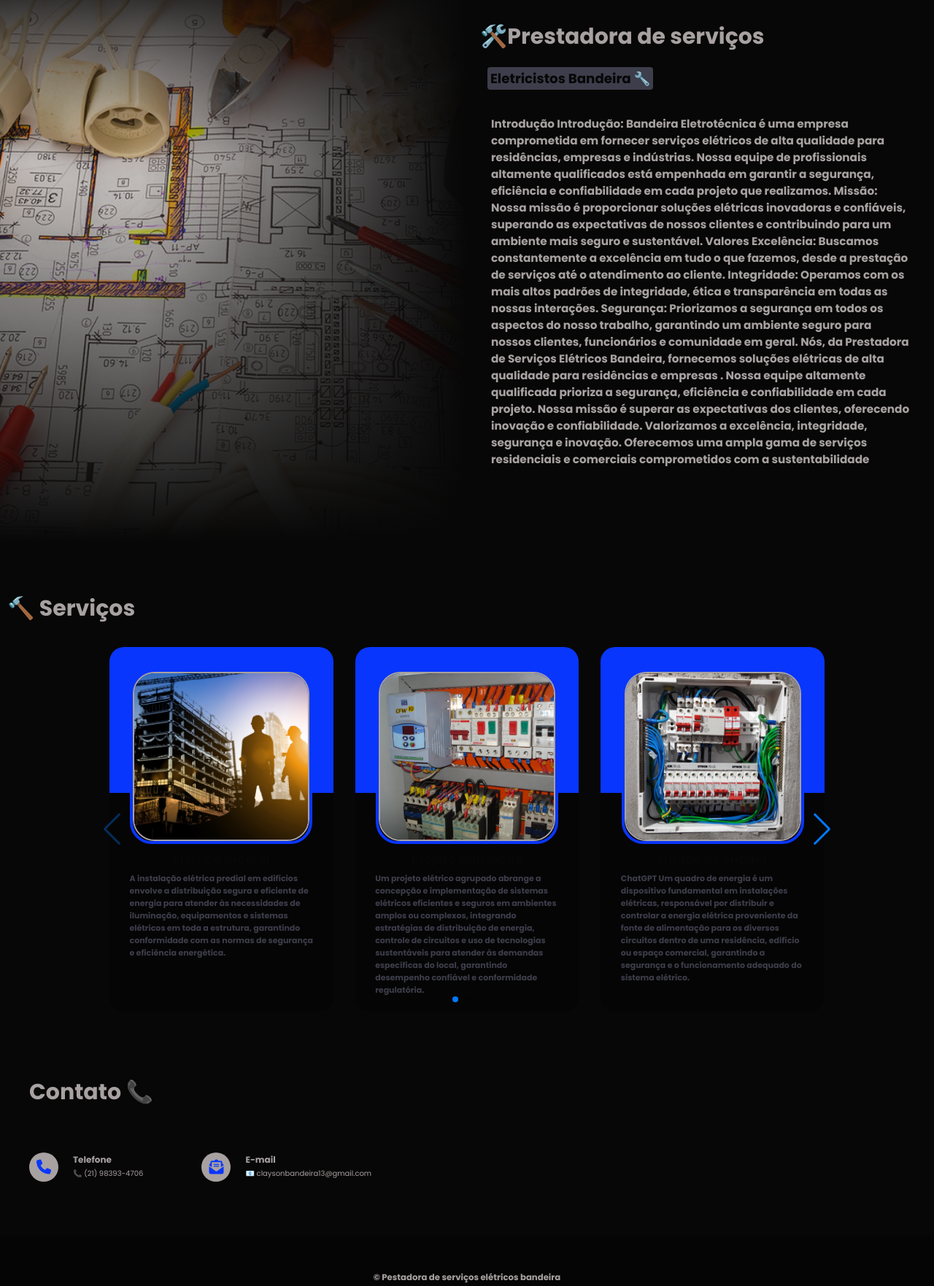
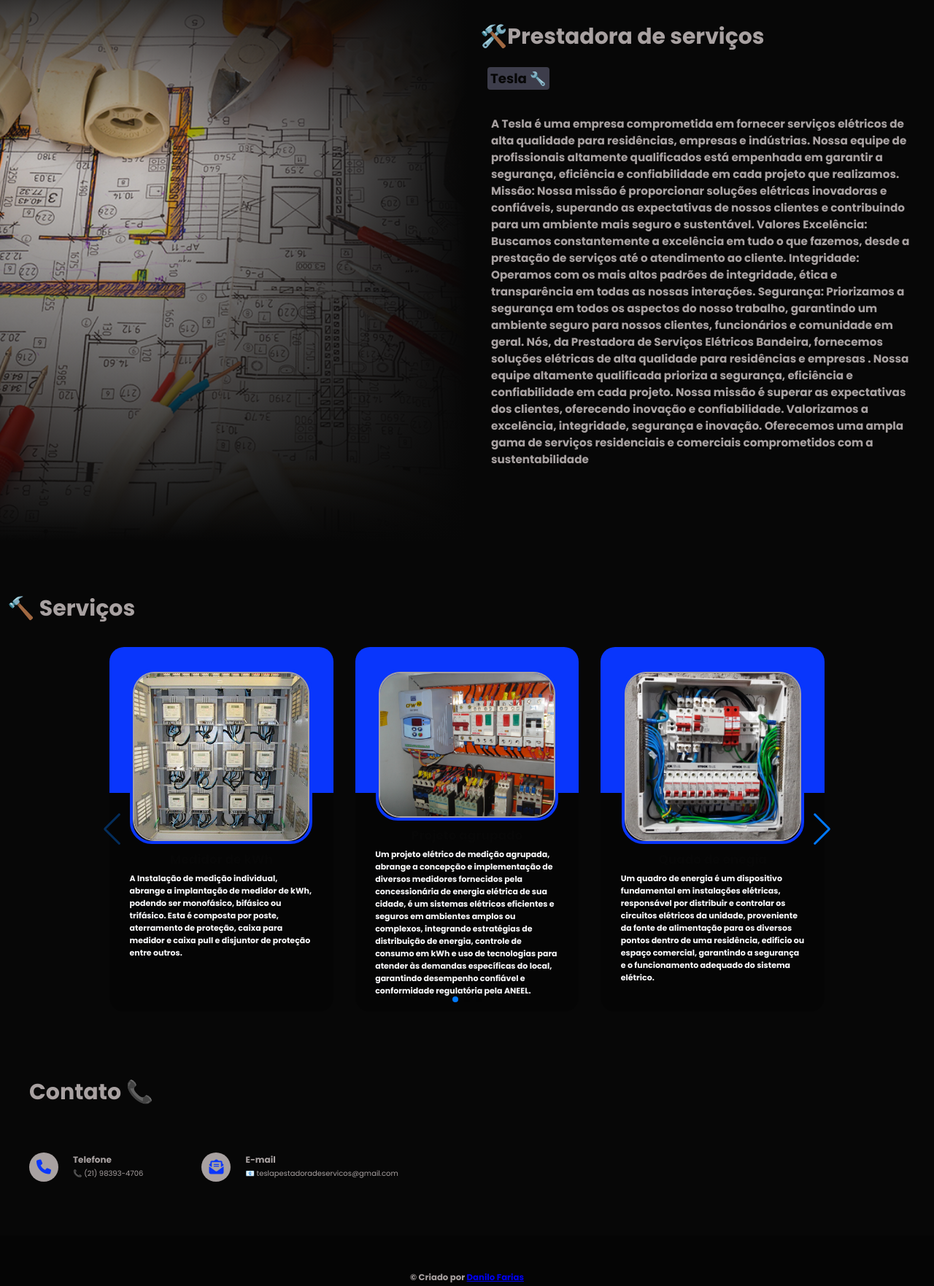
Before and after one commit to danilofariaspereira/cb-instala-oes-eletricas, a website: page index.html in a window 1280 px wide. Shown: the part 858-2621 px from the top of the page at 73% size. Drawn offline with nearby package versions, Linux system fonts and the light colour scheme.

Commit message:
troca de nome pra tesla

```diff
--- a/index.html
+++ b/index.html
@@ -12,7 +12,7 @@
   <link rel="stylesheet" href="https://cdn.jsdelivr.net/npm/swiper@11/swiper-bundle.min.css" />
 
   <link rel="stylesheet" href="styles.css">
-  <title>Bandeira Eletrisista </title>
+  <title>Tesla </title>
 </head>
 
 <body>
@@ -37,11 +37,11 @@
         <h1>Bem vindos <span></span></h1>
         <h1>a prestadora de<span></span></h1>
         <h1>serviços elétricos<span></span></h1>
-        <h1>Bandeira <span></span></h1>
+        <h1>Tesla <span></span></h1>
       </div>
 
       <div class="stacks-content">
-        <h3> 🛠️ Bandeira Eletricista  </h3>
+        <h3> 🛠️ Tesla  </h3>
         <h3>prestadora de serviços</h3>
         <h3>elétricos confiável e inovadora.</h3>
       </div>
@@ -49,7 +49,7 @@
 
     <div class="person-background">
       <div class="wrapper-profile-photo">
-        <img class="profile-photo" src="./src/img/logo-bandeira.png" alt="foto-logo">
+        <img class="profile-photo" src="./src/img/aaa.jpeg" alt="foto-logo">
       </div>
     </div>
   </section>
@@ -69,12 +69,11 @@
       </div>
 
       <h3>
-        <p>Eletricistos Bandeira 🔧</p>
+        <p>Tesla 🔧</p>
       </h3>
 
       <h4>
-        Introdução
-        Introdução: Bandeira Eletrotécnica é uma empresa comprometida em fornecer serviços elétricos
+         A Tesla é uma empresa comprometida em fornecer serviços elétricos
         de alta qualidade para residências, empresas e indústrias. Nossa equipe de profissionais altamente
         qualificados está empenhada em garantir a segurança, eficiência e confiabilidade em cada projeto que
         realizamos. Missão: Nossa missão é proporcionar soluções elétricas inovadoras e confiáveis, superando as
@@ -107,13 +106,13 @@
           <div class="swiper-slide card-project">
             <div class="image-project">
               <a href="/">
-                <img src="./src/img/predial.jpg" alt="predial">
+                <img src="./src/img/medidor-de-kWh.jpg" alt="predial">
               </a>
             </div>
 
-            <span>Eletrica predial </span>
+            <span>Medidor de kWh</span>
 
-            <p>A instalação elétrica predial em edifícios envolve a distribuição segura e eficiente de energia para atender às necessidades de iluminação, equipamentos e sistemas elétricos em toda a estrutura, garantindo conformidade com as normas de segurança e eficiência energética.</p>
+            <p>A Instalação de medição individual, abrange a implantação de medidor de kWh, podendo ser monofásico, bifásico ou trifásico. Esta é composta por poste, aterramento de proteção, caixa para medidor e caixa pull  e disjuntor de proteção entre outros.</p>
 
           </div>
           <div class="swiper-slide card-project">
@@ -125,7 +124,7 @@
 
             <span>Projeto agrupado </span>
 
-            <p> Um projeto elétrico agrupado abrange a concepção e implementação de sistemas elétricos eficientes e seguros em ambientes amplos ou complexos, integrando estratégias de distribuição de energia, controle de circuitos e uso de tecnologias sustentáveis para atender às demandas específicas do local, garantindo desempenho confiável e conformidade regulatória.</p>
+            <p>Um projeto elétrico de medição agrupada, abrange a concepção e implementação de diversos medidores fornecidos pela concessionária de energia elétrica de sua  cidade, é  um sistemas elétricos eficientes e seguros em ambientes amplos ou complexos, integrando estratégias de distribuição de energia, controle de consumo em kWh e uso de tecnologias  para atender às demandas específicas do local, garantindo desempenho confiável e conformidade regulatória pela ANEEL.</p>
 
           </div>
           <div class="swiper-slide card-project">
@@ -137,9 +136,7 @@
 
             <span>Quado de enegia  </span>
 
-            <p>
-              ChatGPT
-              Um quadro de energia é um dispositivo fundamental em instalações elétricas, responsável por distribuir e controlar a energia elétrica proveniente da fonte de alimentação para os diversos circuitos dentro de uma residência, edifício ou espaço comercial, garantindo a segurança e o funcionamento adequado do sistema elétrico.</p>
+            <p>Um quadro de energia é um dispositivo fundamental em instalações elétricas, responsável por distribuir e controlar os circuitos elétricos da unidade, proveniente da fonte de alimentação para os diversos pontos dentro de uma residência, edifício ou espaço comercial, garantindo a segurança e o funcionamento adequado do sistema elétrico.</p>
 
           </div>
           <div class="swiper-slide card-project">
@@ -151,7 +148,7 @@
 
             <span>Residencial</span>
 
-            <p>A instalação elétrica residencial refere-se ao sistema de distribuição de energia elétrica dentro de uma casa, englobando fiação, dispositivos de proteção, como disjuntores e fusíveis, pontos de iluminação e tomadas. Seu projeto visa garantir segurança, eficiência e adequação às necessidades específicas de cada ambiente, proporcionando conforto e funcionalidade para os moradores.</p>
+            <p>A instalação elétrica residencial refere-se ao sistema de distribuição de energia elétrica dentro de uma casa, englobando uma excelente distribuição dos circuitos eletrônicos, e a instalação de dispositivos de proteção, como disjuntores,  DVRs e aterramento. Seu projeto visa garantir segurança, eficiência e adequação às necessidades específicas de cada ambiente, proporcionando conforto e funcionalidade para os moradores desta unidade.</p>
 
           </div>
           <div class="swiper-slide card-project">
@@ -163,7 +160,8 @@
 
             <span>Cormercial</span>
 
-            <p>A instalação elétrica comercial diz respeito ao sistema elétrico projetado para espaços comerciais, como escritórios, lojas, restaurantes e outros estabelecimentos comerciais. Ela abrange a distribuição de energia para iluminação, equipamentos elétricos, sistemas de climatização e outras necessidades comerciais, priorizando eficiência energética, segurança e conformidade com as normas regulatórias pertinentes, visando suportar as operações comerciais de forma confiável e eficaz.</p>
+            <p>A instalação elétrica comercial diz respeito ao sistema elétrico projetado para espaços comerciais, como escritórios, lojas, restaurantes e outros estabelecimentos comerciais.
+              Ela abrange um bom dimensionamento de circuito para iluminação, equipamentos elétricos, sistemas de climatização e outras necessidades comerciais, priorizando eficiência energética, segurança e conformidade com as normas regulamentadora  (ABNT), visando suportar as operações comerciais de forma confiável e eficaz.</p>
 
           </div>
         </div>
@@ -202,8 +200,8 @@
         </div>
         <div class="contact-info">
           <span>E-mail</span>
-          <a href="mailto:claysonbandeira13@gmail.com">
-            📧 claysonbandeira13@gmail.com
+          <a href="teslapestadoradeservicos@gmail.com">
+            📧 teslapestadoradeservicos@gmail.com
           </a>
         </div>
       </div>
@@ -213,7 +211,7 @@
   <!-- Footer -->
   <section id="footer">
     <div class="container-footer">
-      <h3> © Pestadora de serviços elétricos bandeira</h3>
+      <h3> © Criado por <a href="https://bit.ly/4c7sBfg">Danilo Farias</a> </h3>
     </div>
   </section>
   <!-- End Footer -->
--- a/styles.css
+++ b/styles.css
@@ -738,7 +738,7 @@
 }
 
 .card-project p {
-  color: #3d3d4b;
+  color: #f8f8fa;
   font-weight: bold;
   font-size: 1.1rem;
   margin: 0rem .75rem;
@@ -952,6 +952,10 @@
   color: var(--color-white);
 }
 
+.h3 a{
+  color: #c7c5c4;
+}
+
 @media (min-width: 1840px) {
   .container-footer h2 {
     font-size: calc(1vw + .2rem);
```
Also changed, not shown: src/img/aaa.jpeg, src/img/download.png (deleted), src/img/logo-bandeira.png (deleted), src/img/medidor-de-kWh.jpg (added), src/img/predial.jpg (deleted).
